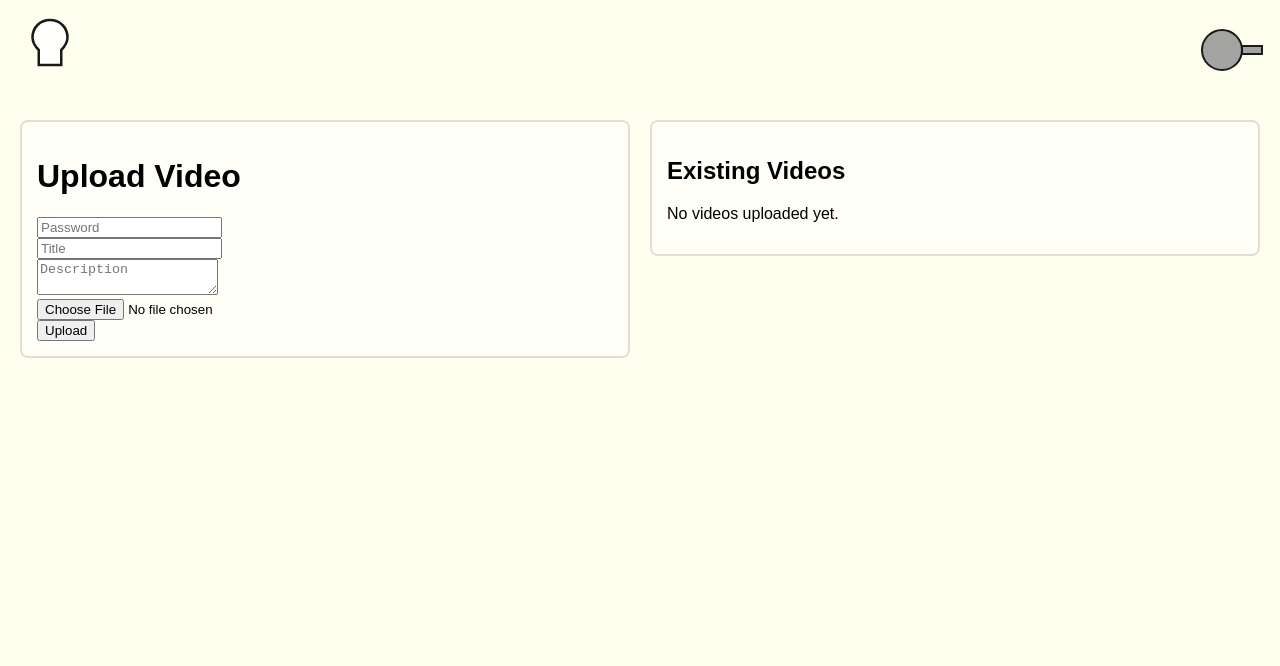
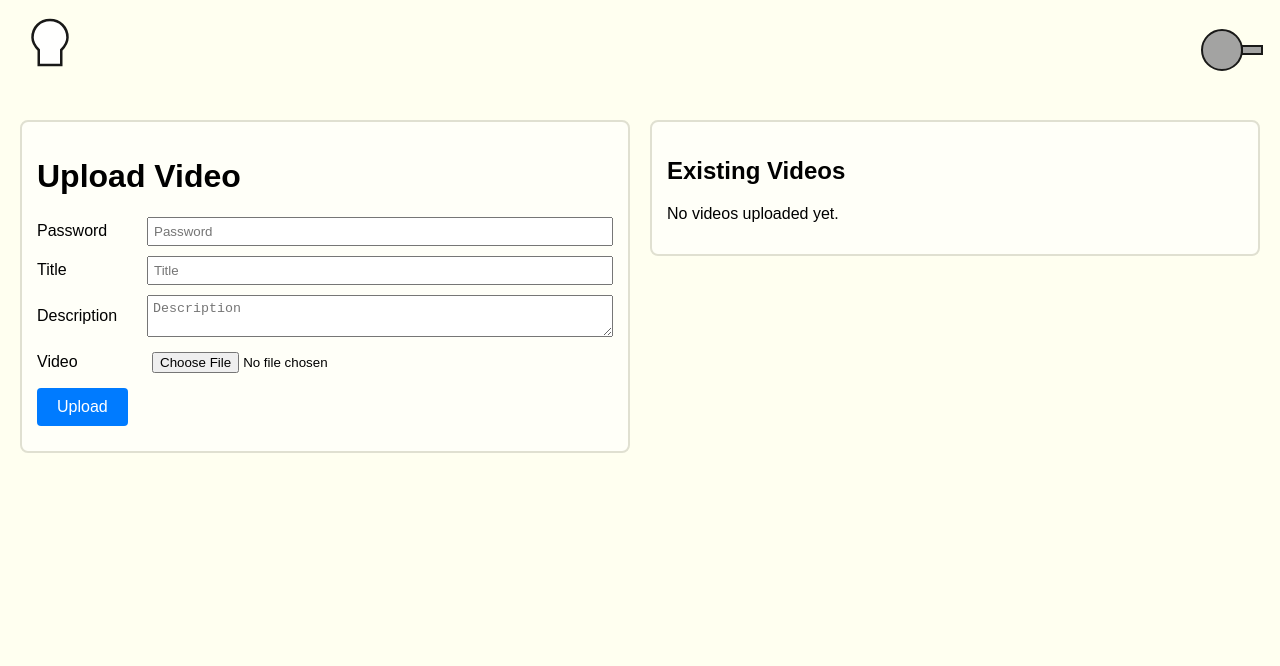
Before and after one commit to Bdmilken/Cooking.Web, a Flask app: page /upload in a window 1280 px wide. Shown: the top 666 px of the page. Run offline with Flask 3, Linux system fonts and the light colour scheme.

Commit message:
Style upload form with labels and blue upload button

```diff
--- a/static/style.css
+++ b/static/style.css
@@ -75,6 +75,35 @@ body {
     padding: 120px 20px 120px;
 }
 
+.form-row {
+    display: flex;
+    align-items: center;
+    margin-bottom: 10px;
+}
+
+.form-row label {
+    width: 100px;
+    margin-right: 10px;
+}
+
+.form-row input[type="text"],
+.form-row input[type="password"],
+.form-row input[type="file"],
+.form-row textarea {
+    flex: 1;
+    padding: 5px;
+}
+
+.upload-button {
+    background: #007bff;
+    color: #fff;
+    border: none;
+    padding: 10px 20px;
+    font-size: 16px;
+    border-radius: 4px;
+    cursor: pointer;
+}
+
 .upload-form-section,
 .existing-videos-section {
     flex: 1;
--- a/templates/upload.html
+++ b/templates/upload.html
@@ -12,12 +12,26 @@
     <div class="upload-page">
         <div class="upload-form-section">
             <h1>Upload Video</h1>
-            <form method="post" enctype="multipart/form-data">
-                <input type="password" name="password" placeholder="Password"><br>
-                <input type="text" name="title" placeholder="Title"><br>
-                <textarea name="description" placeholder="Description"></textarea><br>
-                <input type="file" name="video" accept="video/*"><br>
-                <button type="submit">Upload</button>
+            <form method="post" enctype="multipart/form-data" class="upload-form">
+                <div class="form-row">
+                    <label for="password">Password</label>
+                    <input type="password" id="password" name="password" placeholder="Password">
+                </div>
+                <div class="form-row">
+                    <label for="title">Title</label>
+                    <input type="text" id="title" name="title" placeholder="Title">
+                </div>
+                <div class="form-row">
+                    <label for="description">Description</label>
+                    <textarea id="description" name="description" placeholder="Description"></textarea>
+                </div>
+                <div class="form-row">
+                    <label for="video">Video</label>
+                    <input type="file" id="video" name="video" accept="video/*">
+                </div>
+                <div class="form-row">
+                    <button type="submit" class="upload-button">Upload</button>
+                </div>
             </form>
         </div>
 
@@ -28,15 +42,31 @@
                 <video width="200" controls>
                     <source src="{{ url_for('static', filename='videos/' + video.filename) }}" type="video/mp4">
                 </video>
-                <form method="post" action="{{ url_for('edit', video_id=video.id) }}">
-                    <input type="password" name="password" placeholder="Password"><br>
-                    <input type="text" name="title" value="{{ video.title }}"><br>
-                    <textarea name="description">{{ video.description }}</textarea><br>
-                    <button type="submit">Save</button>
+                <form method="post" action="{{ url_for('edit', video_id=video.id) }}" class="edit-form">
+                    <div class="form-row">
+                        <label for="edit-password-{{ video.id }}">Password</label>
+                        <input type="password" id="edit-password-{{ video.id }}" name="password" placeholder="Password">
+                    </div>
+                    <div class="form-row">
+                        <label for="edit-title-{{ video.id }}">Title</label>
+                        <input type="text" id="edit-title-{{ video.id }}" name="title" value="{{ video.title }}">
+                    </div>
+                    <div class="form-row">
+                        <label for="edit-description-{{ video.id }}">Description</label>
+                        <textarea id="edit-description-{{ video.id }}" name="description">{{ video.description }}</textarea>
+                    </div>
+                    <div class="form-row">
+                        <button type="submit">Save</button>
+                    </div>
                 </form>
-                <form method="post" action="{{ url_for('delete', video_id=video.id) }}">
-                    <input type="password" name="password" placeholder="Password"><br>
-                    <button type="submit">Delete</button>
+                <form method="post" action="{{ url_for('delete', video_id=video.id) }}" class="delete-form">
+                    <div class="form-row">
+                        <label for="delete-password-{{ video.id }}">Password</label>
+                        <input type="password" id="delete-password-{{ video.id }}" name="password" placeholder="Password">
+                    </div>
+                    <div class="form-row">
+                        <button type="submit">Delete</button>
+                    </div>
                 </form>
             </div>
             {% else %}
```
